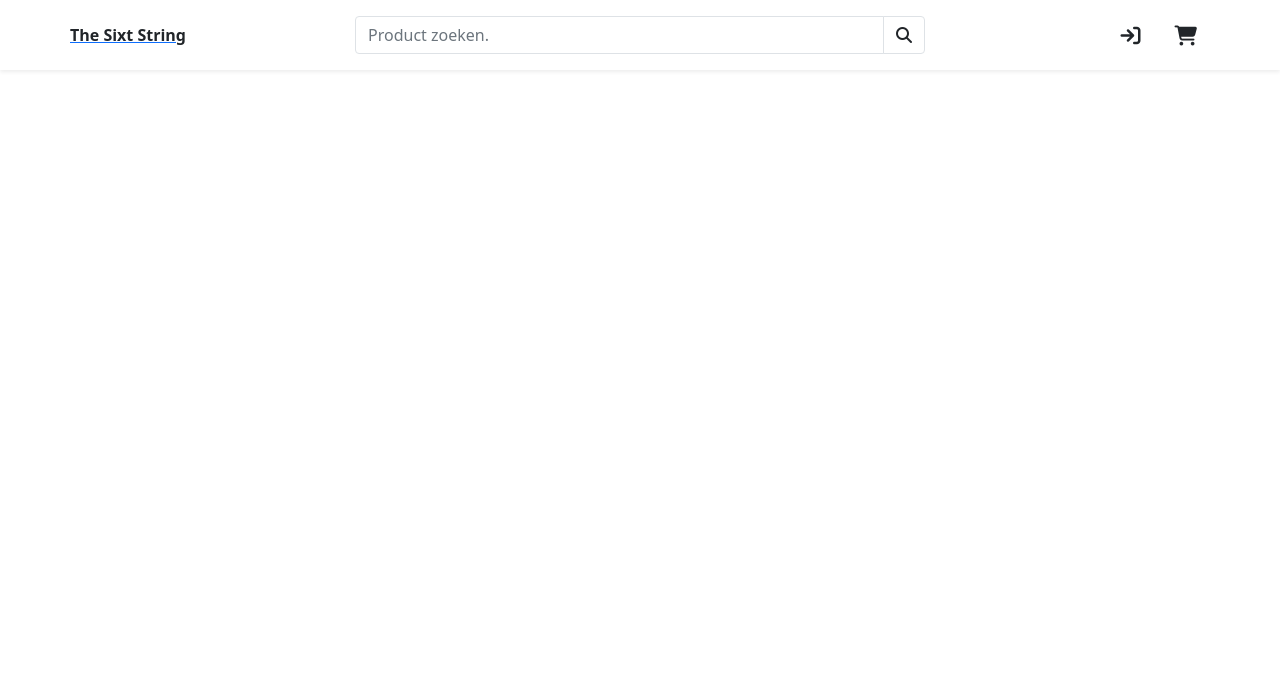
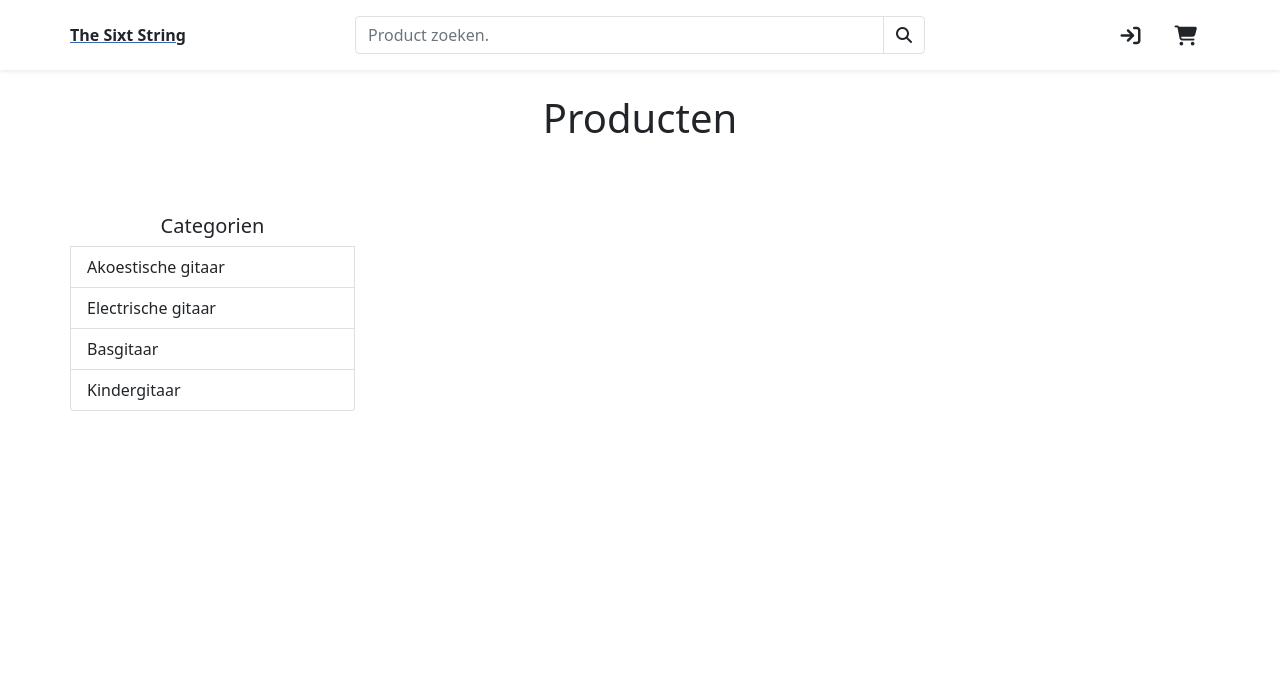
Before and after one commit to ICTDTBDWb/tss-webshop, a PHP site: page /producten.php in a window 1280 px wide. Shown: the top 675 px of the page. Run offline with PHP 8.4, Linux system fonts and the light colour scheme; some libraries are stand-ins or nearby versions.

Commit message:
producten pagina toegevoegd

```diff
--- a/public/producten.php
+++ b/public/producten.php
@@ -13,8 +13,21 @@
 
 <!--Pagina content container-->
 <div class="container-lg flex-grow-1 gx-0 py-4">
+    <div class="d-flex justify-content-center">
+        <h1 class="mt-0 font-weight-bold mb-5">Producten</h1>
+    </div>
+    <!--Weergave categorien-->
+    <div class="container-lg flex-grow-1 gx-o py-4">
+        <div class="list-group justify-content-start" style="max-width: 25%">
+            <h5 class="font-weight-bold d-flex justify-content-center">Categorien</h5>
+            <a href="#" class="list-group-item list-group-item-action">Akoestische gitaar</a>
+            <a href="#" class="list-group-item list-group-item-action">Electrische gitaar</a>
+            <a href="#" class="list-group-item list-group-item-action">Basgitaar</a>
+            <a href="#" class="list-group-item list-group-item-action">Kindergitaar</a>
+        </div>
+    </div>
+</div>
 <!--Plaats hier de pagina elementen-->
-        </div>
 
 <!--Footer & Scripts-->
 <?php include __DIR__ . "/../application/components/layout/footer.php"; ?>
```
Lines whose indentation alone changed are shown as unchanged.
